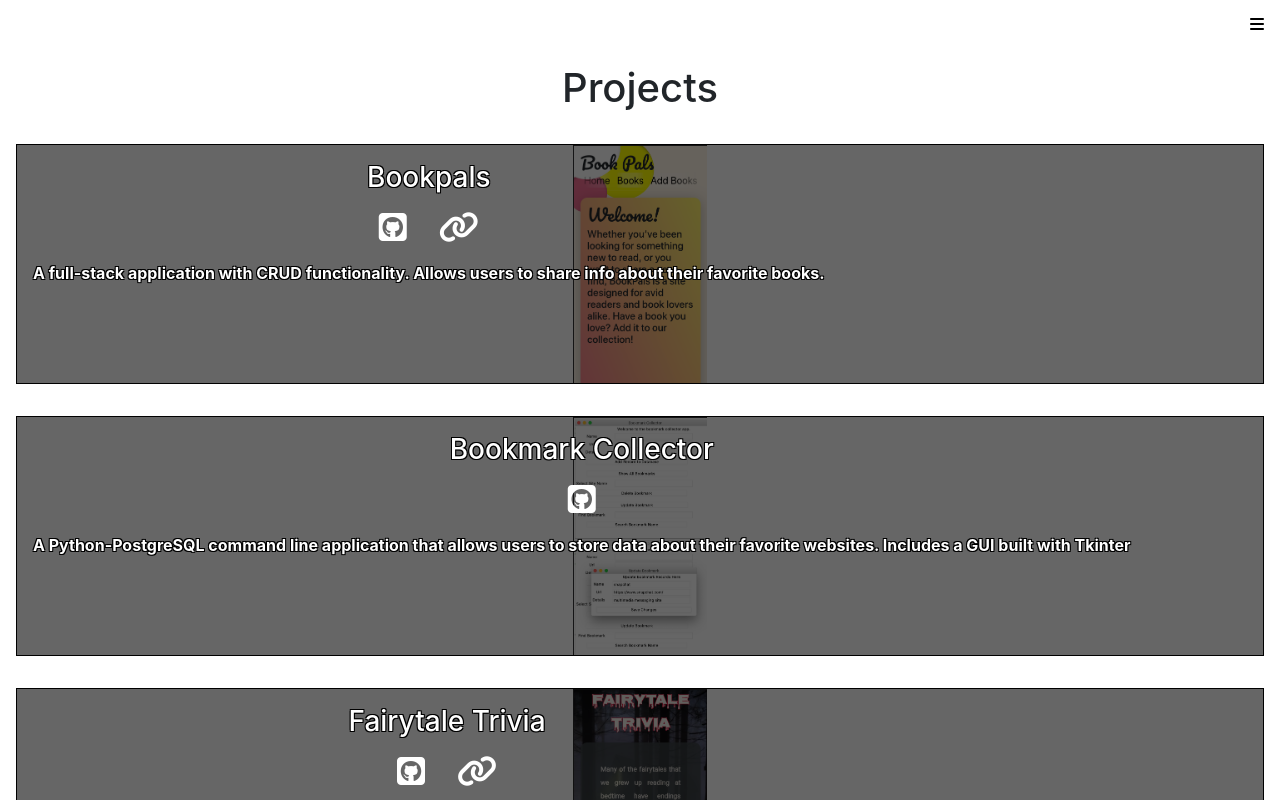
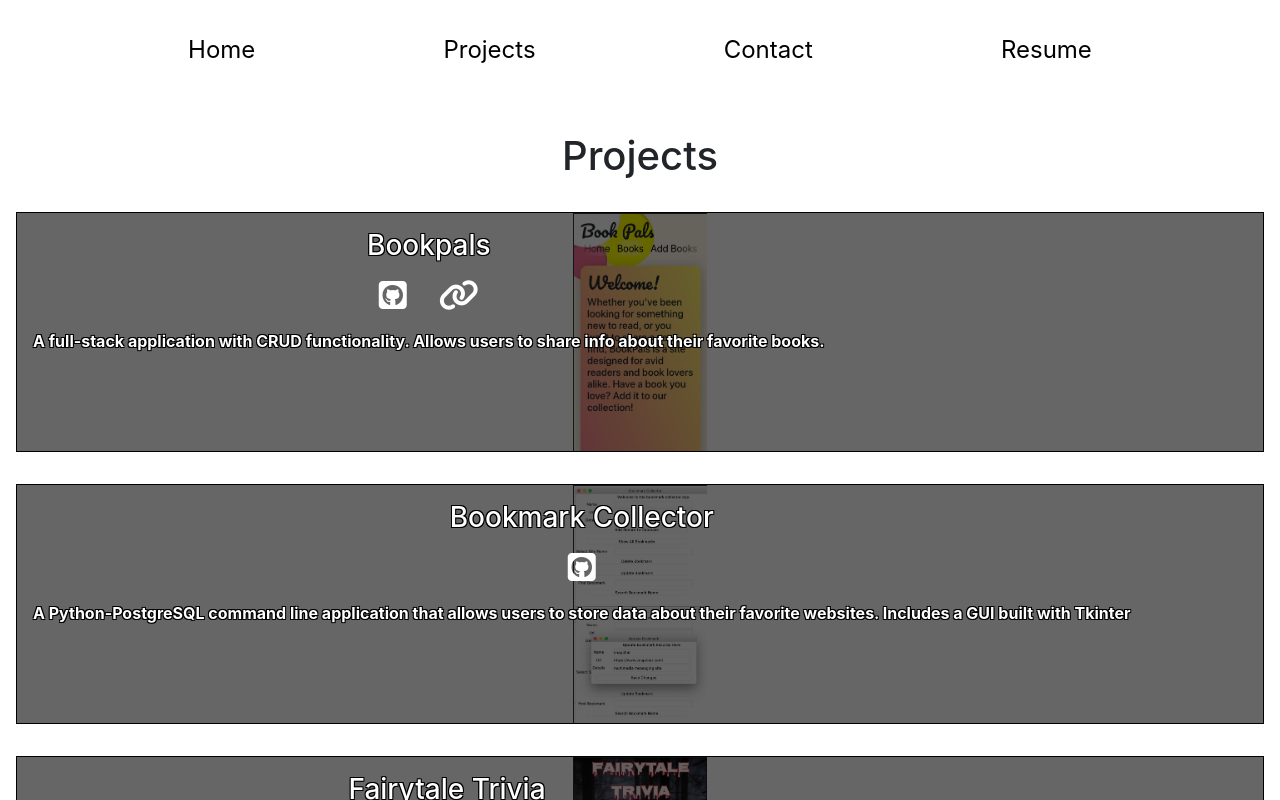
Before and after one commit to MobolanleAdebesin/MobolanleAdebesin.github.io, a React (Create React App) app: page /Projects in a window 1280 px wide. Shown: the top 800 px of the page. Built offline with nearby package versions, Linux system fonts and the light colour scheme.

Commit message:
Added media query for screen width of 768px and greater to include navigation bar at the top of the screen

```diff
--- a/src/App.css
+++ b/src/App.css
@@ -10,6 +10,9 @@
   flex-direction: column;
   height: 100vh;
   position: relative;
+}
+.App-navigation {
+  display: none;
 }
 a {
   cursor: pointer;
@@ -27,7 +30,6 @@ a {
 .App-bars-container {
   display: flex;
   justify-content: flex-end;
-  /* background-color: lightblue; */
   margin: 1rem;
 }
 .App-slide-menu {
@@ -58,3 +60,25 @@ li {
 .hidden {
   display: none;
 }
+
+@media all and (min-width: 767px) {
+  .App-bars-container {
+    display: none;
+  }
+  .App-slide-menu {
+    display: none;
+  }
+  .App-navigation {
+    display: grid;
+    margin: 1rem 0;
+  }
+  .App-unordered-list {
+    display: flex;
+    /* background-color: red; */
+    justify-content: space-evenly;
+  }
+
+  .App-navigation-link {
+    font-size: 1.5rem;
+  }
+}
--- a/src/App.js
+++ b/src/App.js
@@ -48,12 +48,13 @@ class App extends Component {
     return (
       <Router>
         <div className="App-container" onClick={this.closeMenu}>
-          <nav className="hidden">
+          <nav className="App-navigation">
+            <ul className="App-unordered-list">
+              <li>
                 <Link to="/" className="App-navigation-link">
                   Home
                 </Link>
-            <div>
-              <ul className="App-unordered-list">
+              </li>
               <li>
                 <Link className="App-navigation-link" to="/Projects">
                   Projects
@@ -75,7 +76,6 @@ class App extends Component {
                 </a>
               </li>
             </ul>
-            </div>
           </nav>
           <div className="App-bars-container">
             <i
--- a/src/components/Projects.js
+++ b/src/components/Projects.js
@@ -3,20 +3,13 @@ import "./Projects.css";
 import projects from "../data/projects.js";
 
 class Projects extends Component {
-  constructor(props) {
-    super(props);
-  }
   render() {
     return (
       <div className="Projects">
         <h1>Projects </h1>
         {projects.map(project => (
           <div key={project.name} className="Projects-card">
-            <img
-              className="Project-image"
-              src={project.image}
-              alt="project-image"
-            />
+            <img className="Project-image" src={project.image} alt="" />
             <div className="Project-overlay"></div>
             <div className="Project-info-container">
               <h3 className="Project-name">{project.name}</h3>
```
Lines whose indentation alone changed are shown as unchanged.
